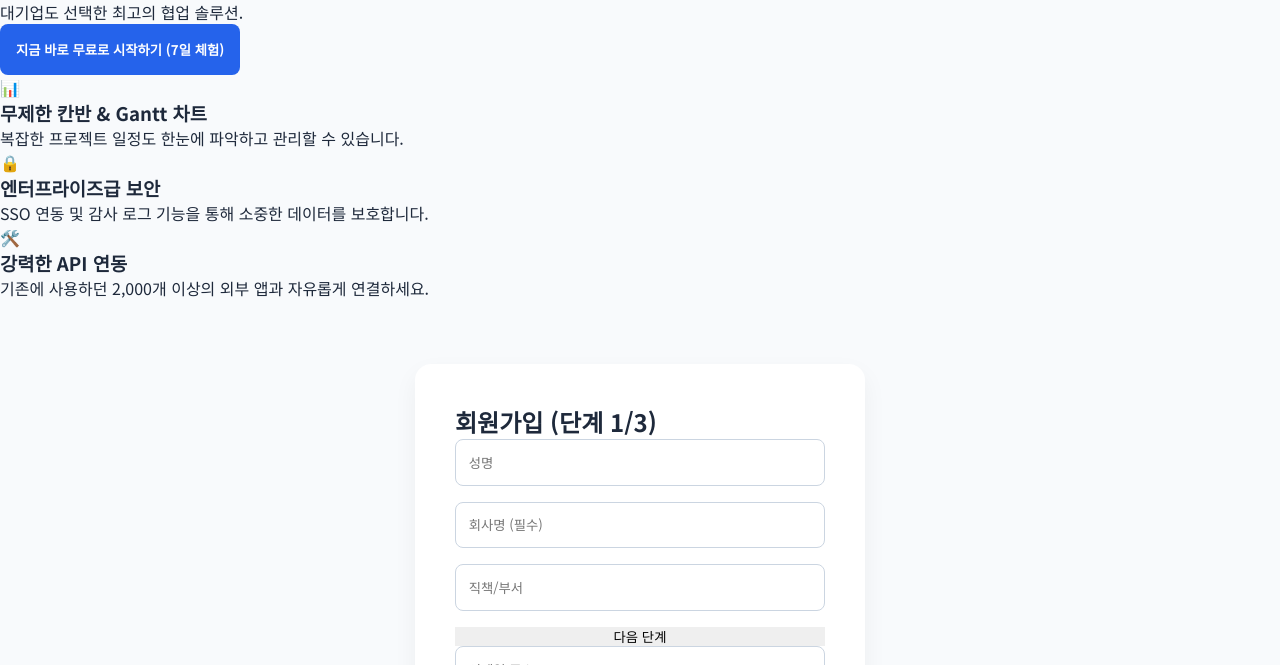
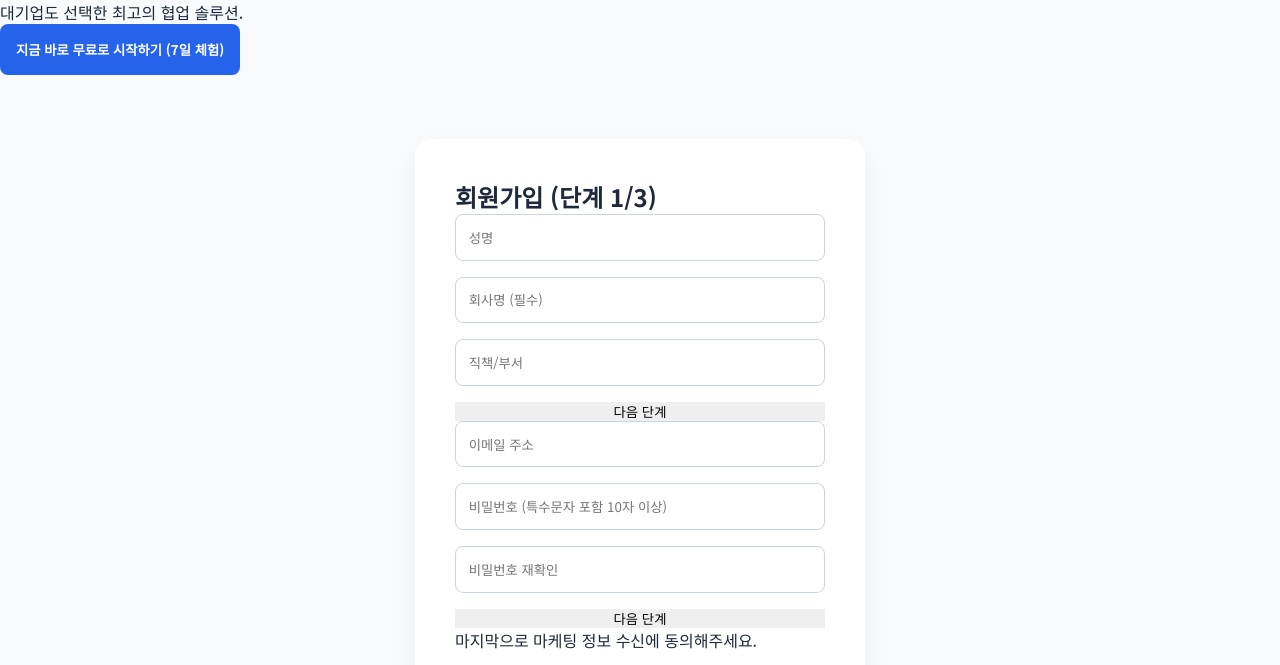
Before and after one commit to nuga-cracker/dummy-site-nextwave, a plain HTML site: page index.html in a window 1280 px wide. Shown: the part 127-792 px from the top of the page. Drawn offline with Linux system fonts and the light colour scheme.

Commit message:
Update index.html

```diff
--- a/index.html
+++ b/index.html
@@ -3,12 +3,13 @@
 <head>
     <meta charset="UTF-8">
     <meta name="viewport" content="width=device-width, initial-scale=1.0">
-    <title>NextWave 1.0 - All-in-One Enterprise Tool</title>
+    <title>NextWave - 과제의 흐름을 바꾸다</title>
 
     <link rel="preconnect" href="https://fonts.googleapis.com">
     <link rel="preconnect" href="https://fonts.gstatic.com" crossorigin>
     <link href="https://fonts.googleapis.com/css2?family=Noto+Sans+KR:wght@400;500;700&display=swap" rel="stylesheet">
-     <link rel="stylesheet" href="style.css">
+
+    <link rel="stylesheet" href="style.css">
 </head>
 <body>
     <nav class="navbar">
@@ -26,24 +27,6 @@
         <p>일정, 할 일, 문서 공유를 단 하나의 플랫폼에서 관리하세요.<br>대기업도 선택한 최고의 협업 솔루션.</p>
         <button class="btn-primary" onclick="scrollToSignup()">지금 바로 무료로 시작하기 (7일 체험)</button>
     </header>
-
-    <section class="features">
-        <div class="feature-card">
-            <span class="icon">📊</span>
-            <h3>무제한 칸반 & Gantt 차트</h3>
-            <p>복잡한 프로젝트 일정도 한눈에 파악하고 관리할 수 있습니다.</p>
-        </div>
-        <div class="feature-card">
-            <span class="icon">🔒</span>
-            <h3>엔터프라이즈급 보안</h3>
-            <p>SSO 연동 및 감사 로그 기능을 통해 소중한 데이터를 보호합니다.</p>
-        </div>
-        <div class="feature-card">
-            <span class="icon">🛠️</span>
-            <h3>강력한 API 연동</h3>
-            <p>기존에 사용하던 2,000개 이상의 외부 앱과 자유롭게 연결하세요.</p>
-        </div>
-    </section>
 
     <section id="signup-section" class="signup-container">
         <div class="signup-box">
```
